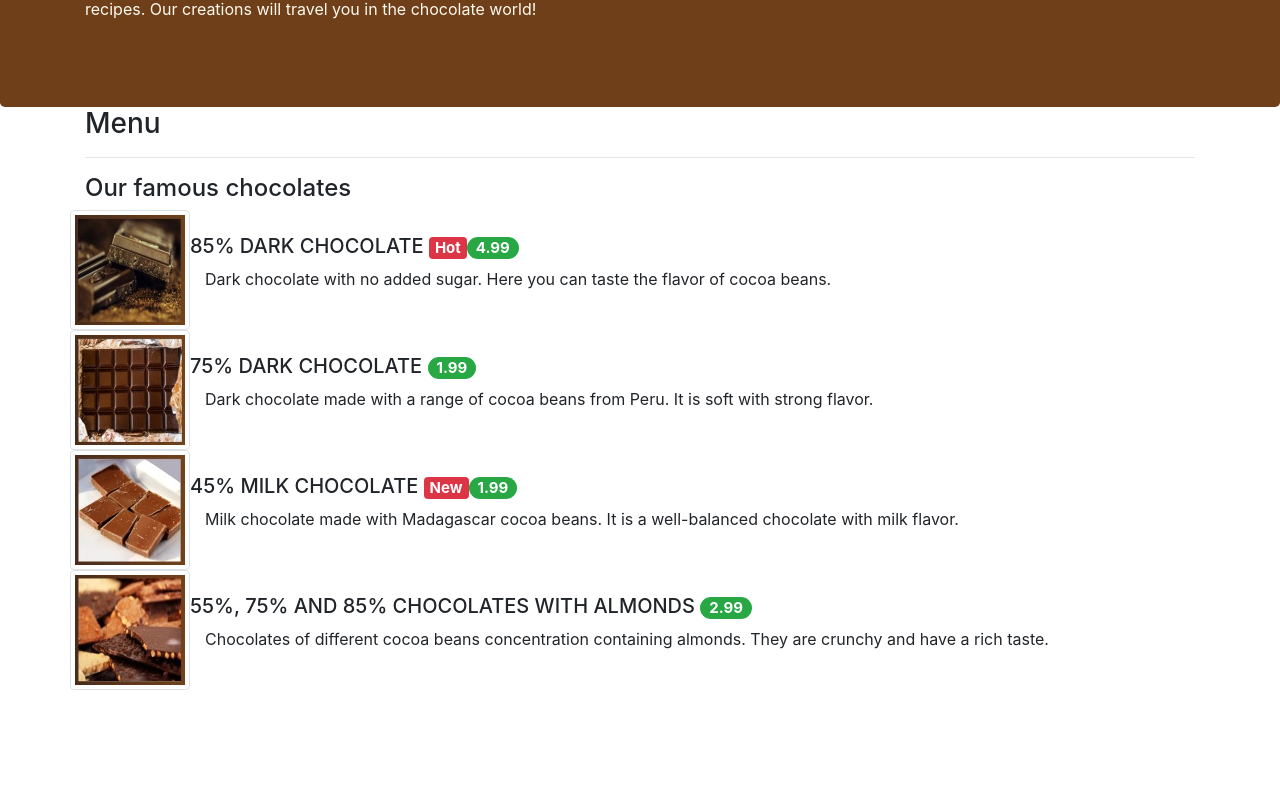
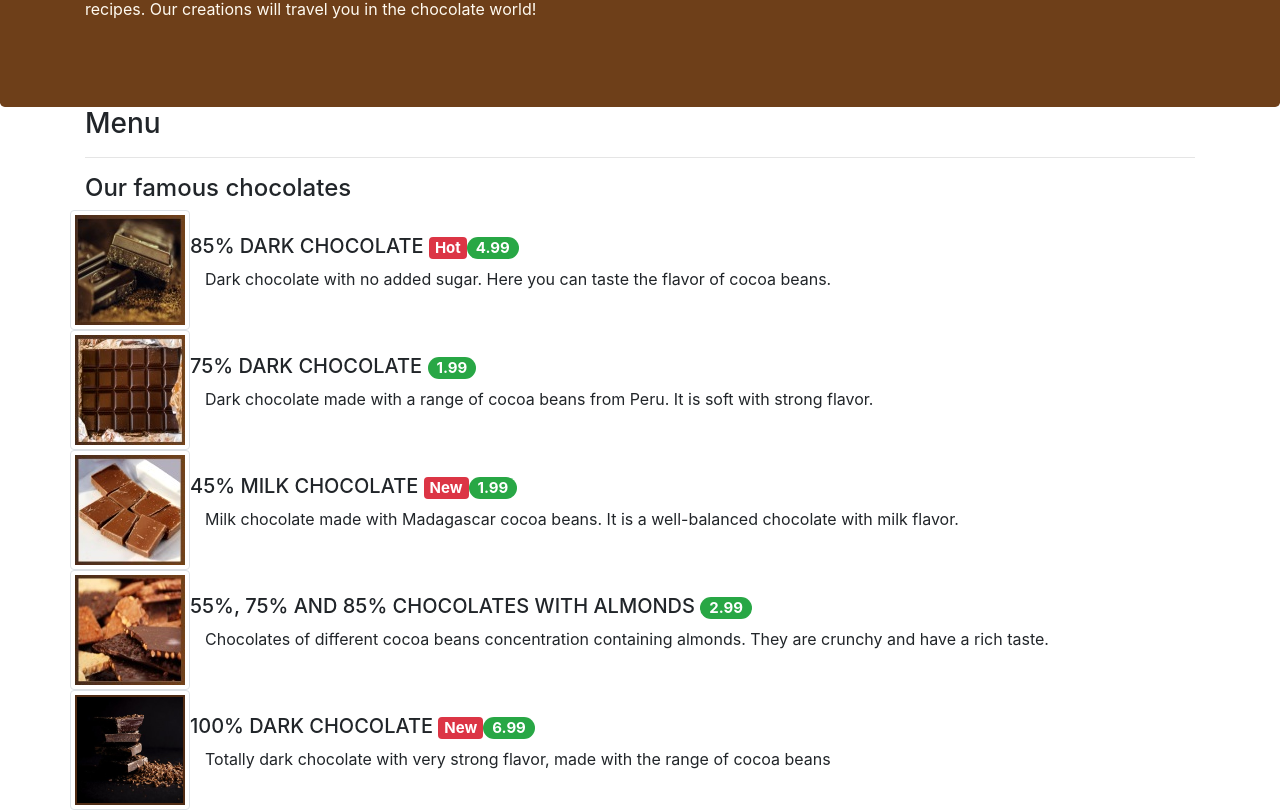
Before and after one commit to sotiriskarageorgopoulos/angularSotiris, an Angular app: page / in a window 1280 px wide. Shown: the part 153-963 px from the top of the page. Before the commit the page ends 843 px from the top, so only its background shows below. Built offline with nearby package versions, Linux system fonts and the light colour scheme.

Commit message:
Angular Assignment 2

```diff
--- a/src/app/shared/dishes.ts
+++ b/src/app/shared/dishes.ts
@@ -144,5 +144,41 @@ export const DISHES: Dish[] = [
         date: '2018-03-03T18:59:14.590Z'
       }
     ]
+  },
+  {
+    id: 4,
+    name: '100% DARK CHOCOLATE',
+    image: '/assets/images/totalDark100.png',
+    category: 'mixed',
+    label: 'New',
+    price: '6.99',
+    featured: false,
+    description: 'Totally dark chocolate with very strong flavor, made with the range of cocoa beans',
+    comments: [
+      {
+        author: 'John Smith',
+        comment: 'A different experience!',
+        rating: 3,
+        date: '2018-06-23T18:10:13.231Z'
+      },
+      {
+        author: 'Anna Dark',
+        comment: 'Amazing! Just try it!',
+        rating: 5,
+        date: '2018-06-23T18:28:06.516Z'
+      },
+      {
+        author: 'Alice Coper',
+        comment: 'I would say that you should try it even if you prefer milk chocolate. The taste is unique.',
+        rating: 5,
+        date: '2018-06-23T18:29:56.380Z'
+      },
+      {
+        author: 'Natassa ReZum',
+        comment: 'Too bitter for my taste!',
+        rating: 1,
+        date: '2018-06-24T10:59:14.590Z'
+      }
+    ]
   }
 ];
```
